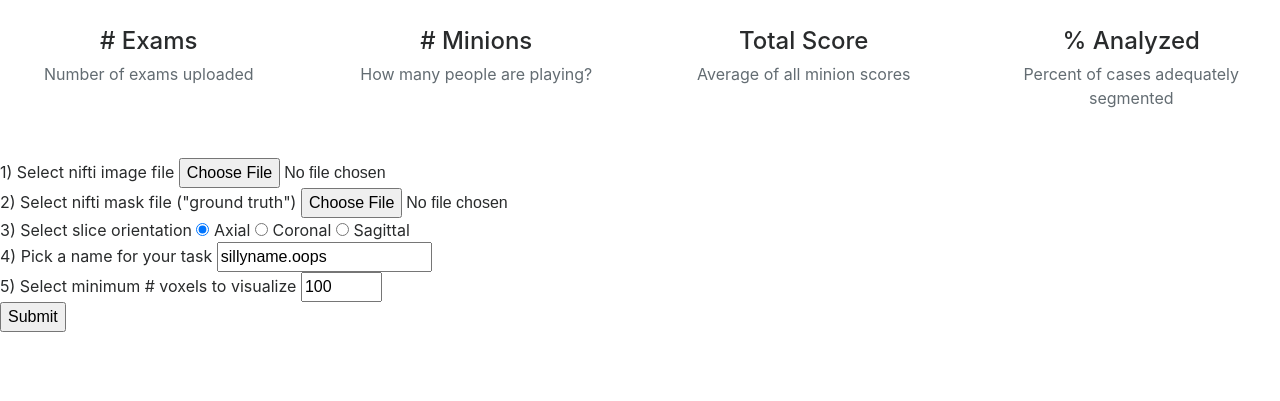
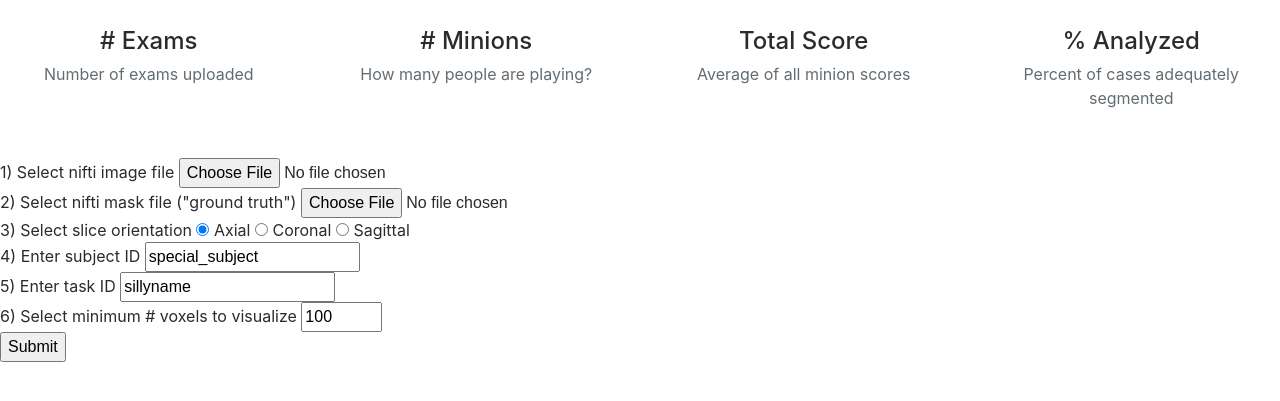
Before and after one commit to akeshavan/mindgames, a Flask app: page /upload in a window 1280 px wide. Shown: the part 384-785 px from the top of the page. Run offline with Flask 2, Linux system fonts and the light colour scheme; some libraries are stand-ins or nearby versions.

Commit message:
minor changes

```diff
--- a/python/server.py
+++ b/python/server.py
@@ -27,22 +27,23 @@ def upload_function():
 
       f_image = request.files['image_file']
       f_mask = request.files['mask_file']
+      slice_direction = request.form['slice_direction']
+      task_type = request.form['task_type']
+      min_Nvox = request.form['min_Nvox']
+      ptid = request.form['patient_id']
+      print(slice_direction, task_type, min_Nvox)
       print("hello!!!")
       #fname_image, ext_image = os.path.splitext(secure_filename(f_image.filename))
       #fname_mask, ext_mask = os.path.splitext(secure_filename(f_mask.filename))
       fname_image = os.path.basename(secure_filename(f_image.filename))
       fname_mask = os.path.basename(secure_filename(f_mask.filename))
 
-      image_savepath = upload_putpath+'image_'+fname_image
-      mask_savepath = upload_putpath+'mask_'+fname_mask
+      image_savepath = upload_putpath+ptid+'_image_'+fname_image
+      mask_savepath = upload_putpath+ptid+'_mask_'+fname_mask
 
       f_image.save(image_savepath)
       f_mask.save(mask_savepath)
 
-      slice_direction = request.form['slice_direction']
-      task_type = request.form['task_type']
-      min_Nvox = request.form['min_Nvox']
-      print(slice_direction, task_type, min_Nvox)
 
       if task_type in my_tasks:
           myuploads[task_type].append(fname_image)
--- a/python/templates/upload.html
+++ b/python/templates/upload.html
@@ -265,10 +265,13 @@
         <input type = "radio" name = "slice_direction" value = "cor"> Coronal
         <input type = "radio" name = "slice_direction" value = "sag"> Sagittal
         <br>
-        4) Pick a name for your task
-        <input type = "text" name = "task_type" value = "sillyname.oops">
+        4) Enter subject ID
+        <input type = "text" name = "patient_id" value = "special_subject">
         <br>
-        5) Select minimum # voxels to visualize
+        5) Enter task ID
+        <input type = "text" name = "task_type" value = "sillyname">
+        <br>
+        6) Select minimum # voxels to visualize
         <input type = "number" name = "min_Nvox" min = 1 max = 1000 value = 100>
         <br>
         <input type = "submit"/>
```
